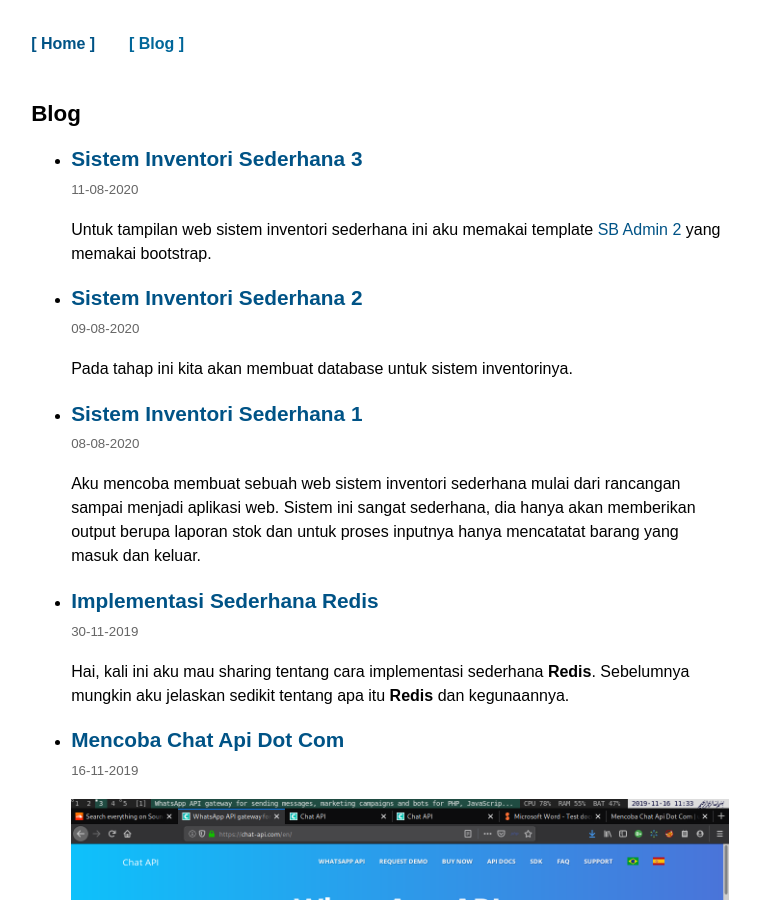
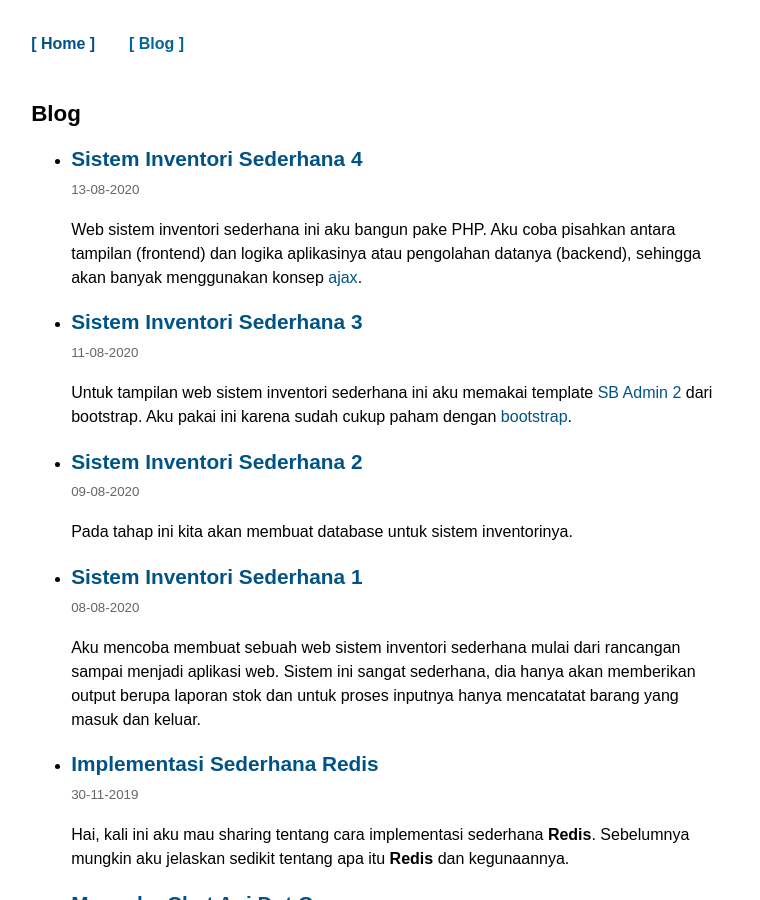
Before and after one commit to uddinmtm/uddinmtm.github.io, a Jekyll site: the page built from blog.html, in a window 1280 px wide and 900 px high. Shown: the whole window, without its empty margins (260-1020 px from the left). Built offline with Jekyll 4.4.1, drawn with Linux system fonts in a browser that asks for light colours.

Commit message:
update post and posting a new post

````diff
--- a/_posts/2020-08-09-sistem-inventori-sederhana-2.md
+++ b/_posts/2020-08-09-sistem-inventori-sederhana-2.md
@@ -92,6 +92,8 @@ CREATE TABLE `t_stock_detail` (
   CONSTRAINT `t_stock_detail_FK` FOREIGN KEY (`item_id`) REFERENCES `m_item` (`id`)
 ) ENGINE=InnoDB DEFAULT CHARSET=utf8mb4 COLLATE=utf8mb4_unicode_ci;
 ```
+Kenapa aku buat tabel `t_stock_detail` ini?. Karena dengan tabel ini aku bisa menyimpan banyak `item_id` untuk setiap satu transaksi semisal barang masuk/keluar.
+
 ...
 
 Selanjutnya kita mulai buatkan tampilan webnya.
--- a/_posts/2020-08-11-sistem-inventori-sederhana-3.md
+++ b/_posts/2020-08-11-sistem-inventori-sederhana-3.md
@@ -2,7 +2,7 @@
 comments: true
 ---
 
-Untuk tampilan web sistem inventori sederhana ini aku memakai template <a href="https://startbootstrap.com/themes/sb-admin-2/">SB Admin 2</a> yang memakai bootstrap.
+Untuk tampilan web sistem inventori sederhana ini aku memakai template <a href="https://startbootstrap.com/themes/sb-admin-2/">SB Admin 2</a> dari bootstrap. Aku pakai ini karena sudah cukup paham dengan <a href="https://getbootstrap.com/">bootstrap</a>.
 
 Berikut tampilan dari sebagian halamannnya:
 
@@ -22,5 +22,11 @@ Link <a href="https://raw.githubusercontent.com/uddinmtm/inventori/master/public
 
 Link <a href="https://raw.githubusercontent.com/uddinmtm/inventori/master/public/m_items.php" target="_blank">file</a>.
 
+## Bagaimana cara membuat tampilan seperti di atas dari template?
+
+Pertama aku perlu lihat dulu komponen dan halaman apa saja yang sudah disediakan si template. Setelah itu tinggal aku ambil dan sesuaikan dengan kebutuhan. Namun sebelum itu, aku perlu paham bootstrap terlebih dahulu karena kalo tidak gitu nanti malah rusak tampilannya.
+
+...
+
 Setelah membuat tampilan atau UI, selanjutnya aku akan menambahkan sistem nya agar program ini bisa benar-benar berjalan.
-<a href="/2020/08/12/sistem-inventori-sederhana-4.html">Selanjutnya</a>
+<a href="/2020/08/13/sistem-inventori-sederhana-4.html">Selanjutnya</a>
--- /dev/null
+++ b/_posts/2020-08-13-sistem-inventori-sederhana-4.md
@@ -0,0 +1,47 @@
+---
+comments: true
+---
+
+Web sistem inventori sederhana ini aku bangun pake PHP. Aku coba pisahkan antara tampilan (frontend) dan logika aplikasinya atau pengolahan datanya (backend), sehingga akan banyak menggunakan konsep <a href="https://www.petanikode.com/javascript-ajax/">ajax</a>.
+
+Struktur foldernya seperti ini.
+- **inventori**
+    - **public** _(root folder aplikasi)_
+        - **actions**
+            - items.php
+            - login.php
+            - logout.php
+        - **css** _(dari template)_
+        - **fragments**
+        - **js** _(dari template)_
+        - **template-files** _(dari template)_
+        - **vendor** _(dari template)_
+        - dashboard.php
+        - index.php
+        - m_items.php
+    - middleware.php
+
+Semisal untuk halaman login, untuk sisi tampilan aku buat file _`public/index.php`_ sedang untuk pengolahan aku buat file _`public/actions/login.php`_.
+
+Pada halaman login ini, setelah si user meng-klik tombol Login, dengan bantuan javascript jQuery kulakukan ajax _request_ dengan metode POST ke file _backend_. Yang selanjutnya _backend_ akan merespon dengan status _success_ atau _error_. Jika _success_, maka halaman akan dipindahkan ke halaman _dashboard_.
+
+Seperti ini:
+
+```javascript
+$('#frmLogin').submit(function(e) {
+    $.ajax({
+        url: 'actions/login.php',
+        method: 'POST',
+        data: $(this).serialize(),
+        success: function(res) {
+            window.location = 'dashboard.php';
+        },
+        error: function(res) {
+            console.log(res);
+        }
+    });
+
+    e.preventDefault();
+});
+```
+Link <a href="https://raw.githubusercontent.com/uddinmtm/inventori/master/public/index.php" target="_blank">file</a>.
````
